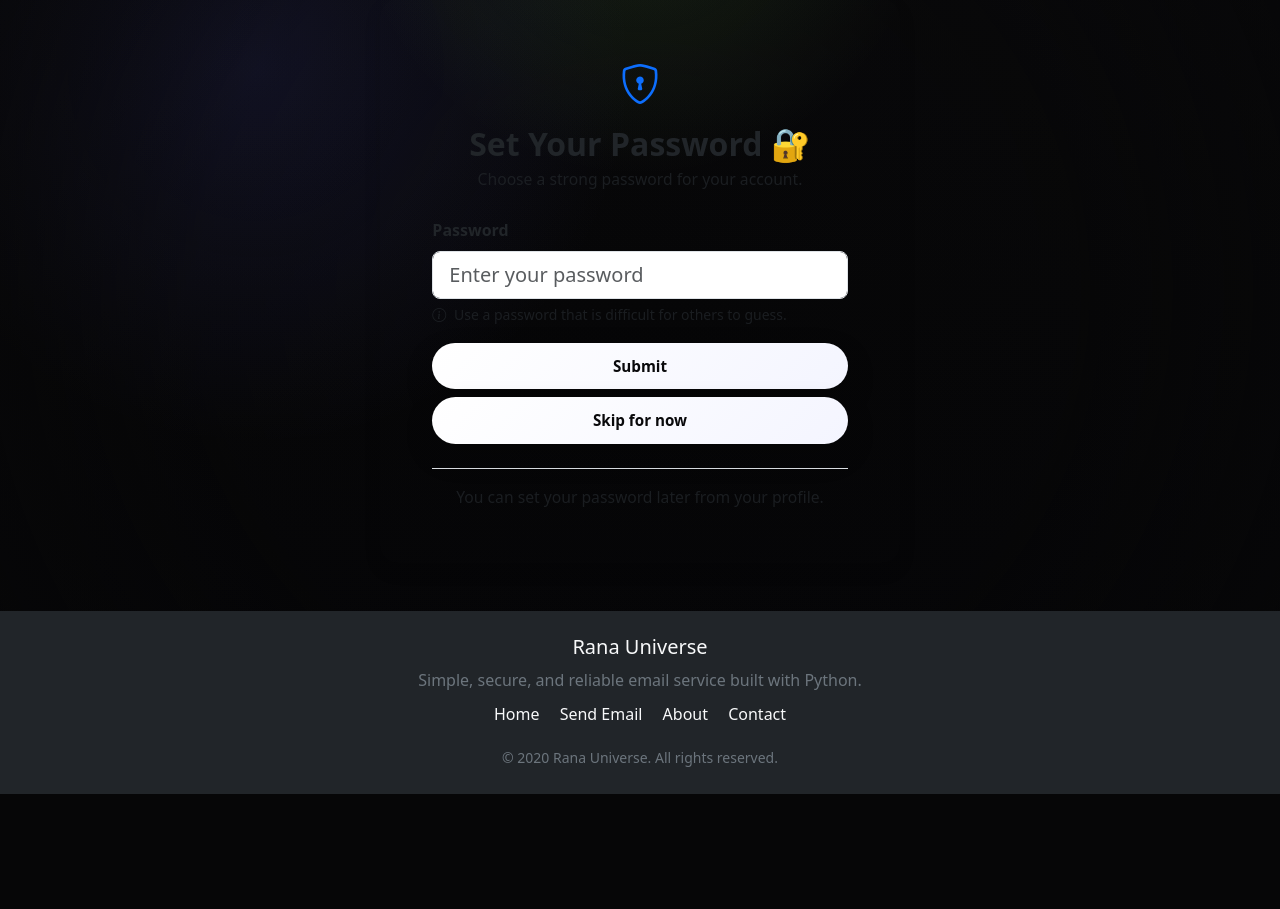
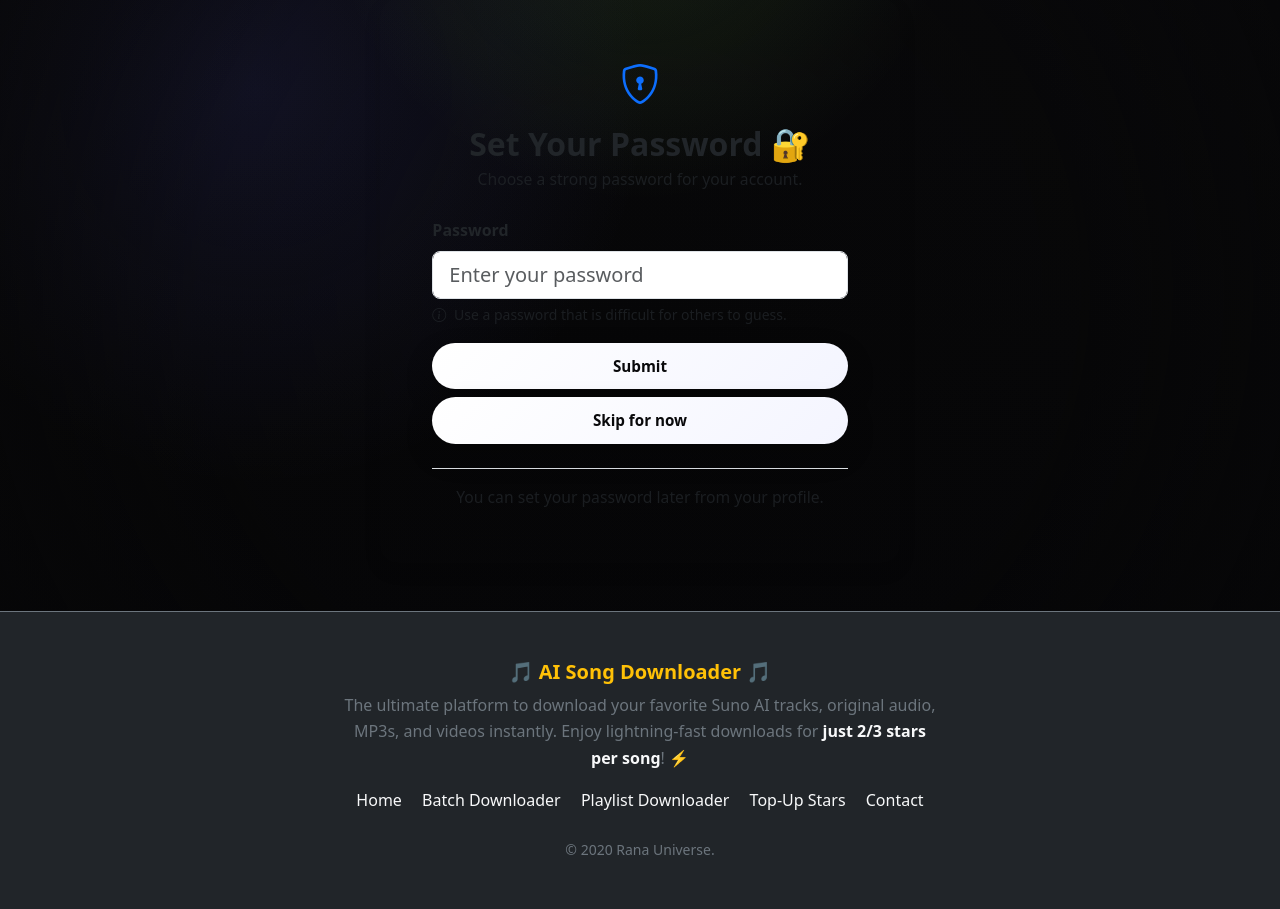
Before and after one commit to RanaUniverse/suno_1_checking, a Python web app: template app/features/identity/presentation/templates/auth/set_password.html in a window 1280 px wide. Shown: the part 112-1021 px from the top of the page. Before the commit the page ends 906 px from the top, so only its background shows below. Run offline with Jinja, Linux system fonts and the light colour scheme; the template is opened without the code that fills it: most values are stand-ins (such as "Sample title", 1, 10 or a date in 2020); form fields are guessed from the names that the template uses; some libraries are stand-ins or nearby versions.

Commit message:
make footer more good

```diff
--- a/templates/partials/_footer.html
+++ b/templates/partials/_footer.html
@@ -4,31 +4,30 @@ templates/partials/_footer.html
 My footer section will be here
 #}
 
-<footer class="footer bg-dark text-light mt-5 py-4">
-
+<footer class="footer bg-dark text-light mt-5 py-5 border-top border-secondary">
     <div class="container text-center">
 
-        <h5 class="mb-2">Rana Universe</h5>
+        <!-- Brand Title -->
+        <h5 class="mb-2 fw-bold text-warning">🎵 AI Song Downloader 🎵</h5>
 
-        <p class="text-secondary mb-2">
-            Simple, secure, and reliable email service built with Python.
+        <!-- Contextual Description mentioning the 3-star cost -->
+        <p class="text-secondary mb-3 mx-auto" style="max-width: 600px;">
+            The ultimate platform to download your favorite Suno AI tracks, original audio, MP3s, and videos instantly.
+            Enjoy lightning-fast downloads for <strong class="text-light">just 2/3 stars per song</strong>! ⚡
         </p>
 
-        <div class="mb-3">
+        <!-- Navigation Links -->
+        <div class="mb-4">
             <a href="/" class="text-decoration-none text-light mx-2">Home</a>
-            <a href="/send-email" class="text-decoration-none text-light mx-2">
-                Send Email
-            </a>
-            <a href="/about" class="text-decoration-none text-light mx-2">
-                About
-            </a>
-            <a href="/contact" class="text-decoration-none text-light mx-2">
-                Contact
-            </a>
+            <a href="/tools/batch/" class="text-decoration-none text-light mx-2">Batch Downloader</a>
+            <a href="/playlist/" class="text-decoration-none text-light mx-2">Playlist Downloader</a>
+            <a href="/top-up" class="text-decoration-none text-light mx-2">Top-Up Stars</a>
+            <a href="/contact" class="text-decoration-none text-light mx-2">Contact</a>
         </div>
 
-        <small class="text-secondary">
-            &copy; {{ current_year or 2026 }} Rana Universe. All rights reserved.
+        <!-- Copyright -->
+        <small class="text-secondary d-block">
+            &copy; {{ current_year or 2026 }} Rana Universe.
         </small>
 
     </div>
```
